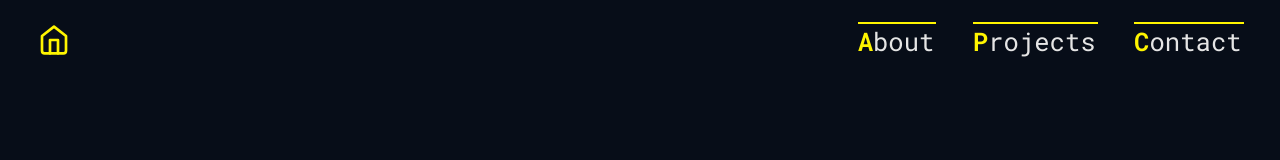
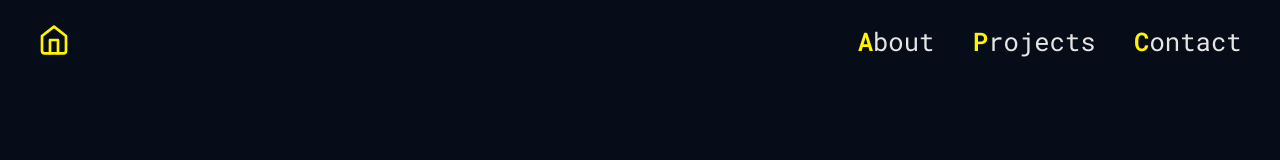
Before and after one commit to JakePitman/moreaporia, a React (Create React App) app: page /home in a window 1280 px wide. Shown: the top 160 px of the page. Built offline with nearby package versions, Linux system fonts and the light colour scheme; a web font is replaced by a local one.

Commit message:
Render conditionally

```diff
--- a/src/components/AppNavigation/NavItem.module.scss
+++ b/src/components/AppNavigation/NavItem.module.scss
@@ -18,9 +18,15 @@
   }
 }
 
+$indicatorWidth: 1px;
+
 .activeIndicator {
   width: 100%;
-  border: 1px solid $primaryYellow;
+  border: $indicatorWidth solid $primaryYellow;
+}
+
+.inactiveIndicator {
+  border: $indicatorWidth solid transparent;
 }
 
 .textContainer {
--- a/src/components/AppNavigation/NavItem.tsx
+++ b/src/components/AppNavigation/NavItem.tsx
@@ -21,7 +21,9 @@ type Props = {
 const NavItem = ({ title, to, isActive }: Props) => {
   return (
     <motion.li variants={navItemVariants} className={styles.listItem}>
-      <div className={styles.activeIndicator} />
+      <div
+        className={isActive ? styles.activeIndicator : styles.inactiveIndicator}
+      />
       <div className={styles.textContainer}>
         <Link to={to} className={styles.clickArea} />
         <p className={styles.listItemFirstLetter}>{title.slice(0, 1)}</p>
```
